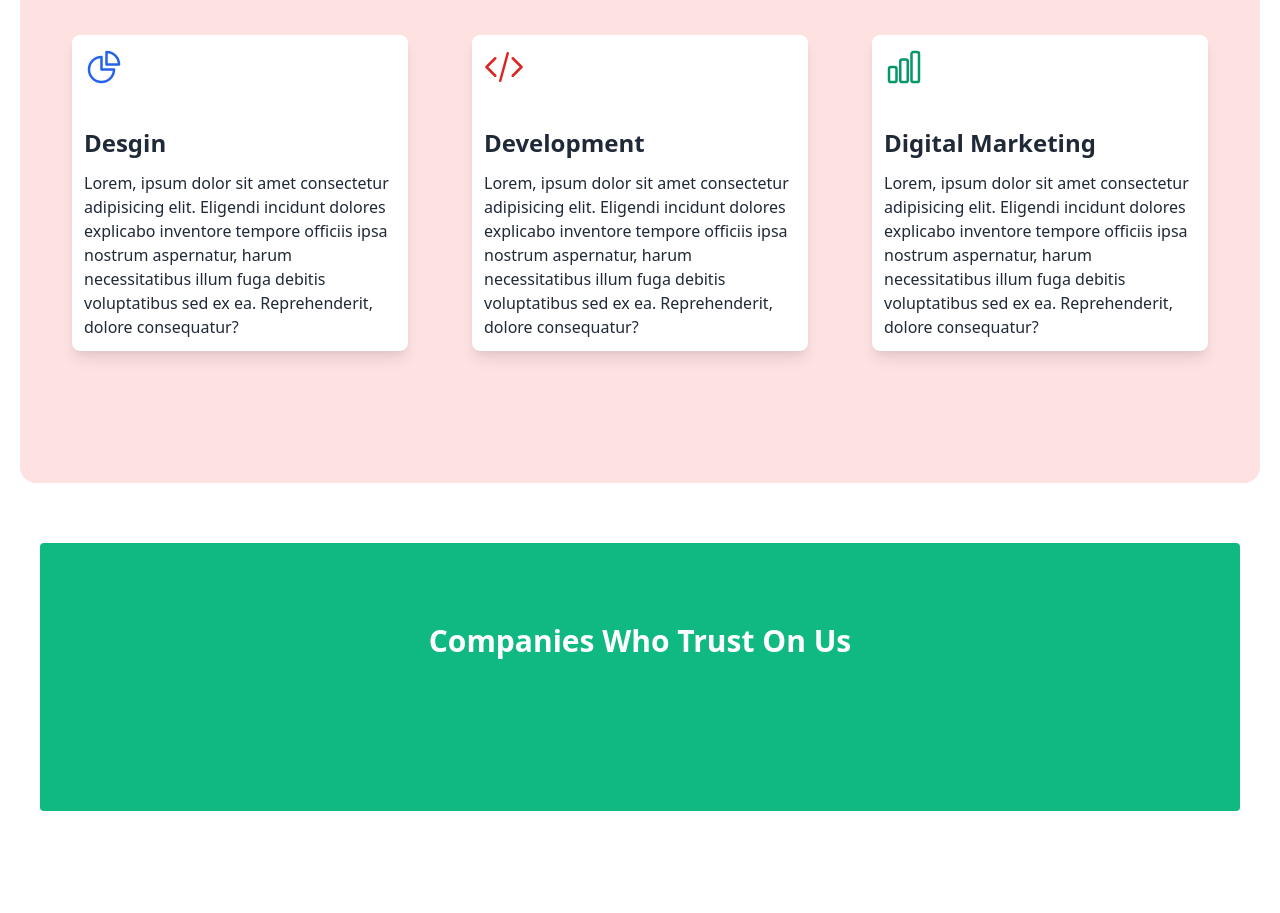
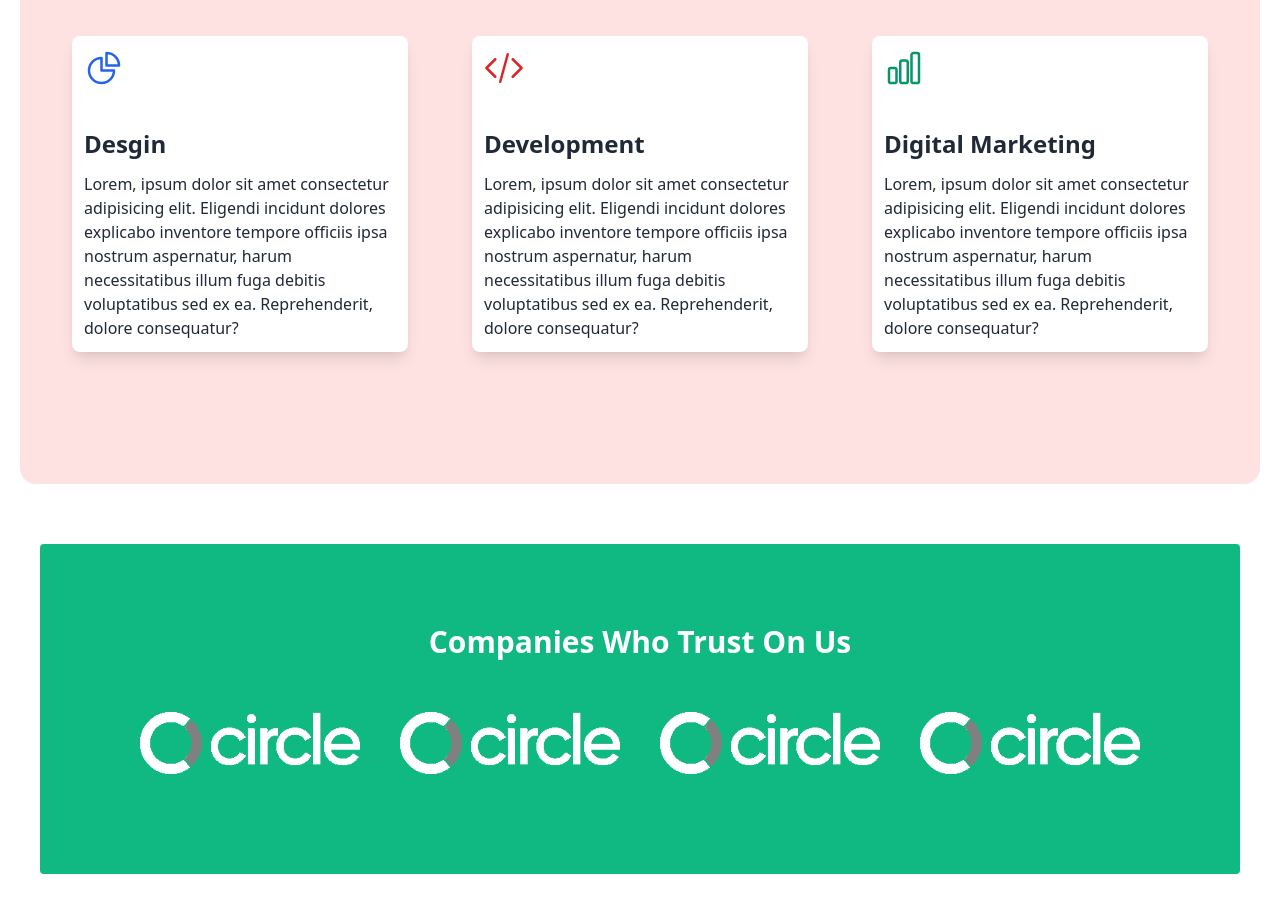
Before and after one commit to coder-ad286/agen, a plain HTML site: page index.html in a window 1280 px wide. Shown: the part 977-1890 px from the top of the page. Before the commit the page ends 1868 px from the top, so only its background shows below. Drawn offline with nearby package versions, Linux system fonts and the light colour scheme.

Commit message:
Update index.html

```diff
--- a/index.html
+++ b/index.html
@@ -115,7 +115,7 @@
             </div>
           </div>
           <div class="hidden lg:flex w-1/2">
-            <img class="mr-10" src="./Assets/hero2.svg" alt="computer" />
+            <img class="mr-10" src="./hero2.svg" alt="computer" />
           </div>
         </div>
       </div>
@@ -248,16 +248,16 @@
                 </h2>
                 <div class="flex flex-wrap mt-8 justify-center ">
                     <div class="p-5 w-full md:w-1/2 lg:w-1/3 xl:w-1/4">
-                        <img src="./Assets/dummy_logo.png" alt="" class="mx-auto m-h-12">
+                        <img src="./dummy_logo.png" alt="" class="mx-auto m-h-12">
                     </div>
                     <div class="p-5 w-full md:w-1/2 lg:w-1/3 xl:w-1/4">
-                        <img src="./Assets/dummy_logo.png" alt="" class="mx-auto m-h-12">
+                        <img src="./dummy_logo.png" alt="" class="mx-auto m-h-12">
                     </div>
                     <div class="p-5 w-full md:w-1/2 lg:w-1/3 xl:w-1/4">
-                        <img src="./Assets/dummy_logo.png" alt="" class="mx-auto m-h-12">
+                        <img src="./dummy_logo.png" alt="" class="mx-auto m-h-12">
                     </div>
                     <div class="p-5 w-full md:w-1/2 lg:w-1/3 xl:w-1/4">
-                        <img src="./Assets/dummy_logo.png" alt="" class="mx-auto m-h-12">
+                        <img src="./dummy_logo.png" alt="" class="mx-auto m-h-12">
                     </div>
                 </div>
             </div>
```
